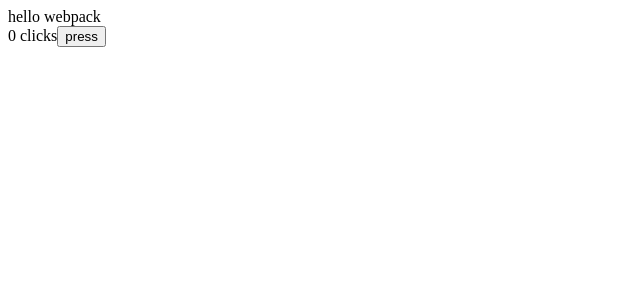
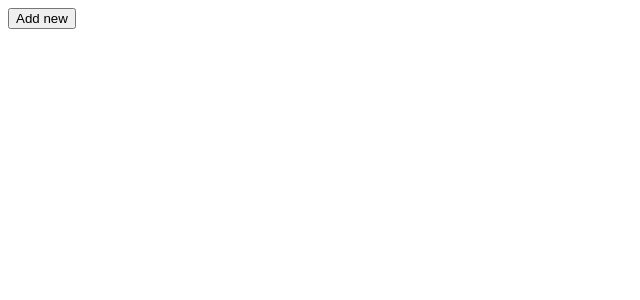
Before and after one commit to mtuomiko/packlister-frontend, a React app: page / in a window 1280 px wide. Shown: the top 300 px of the page, without its empty margins (0-640 px from the left). Built offline with nearby package versions, Linux system fonts and the light colour scheme.

Commit message:
Add Redux and initial attempt with form & state

```diff
--- a/src/App.tsx
+++ b/src/App.tsx
@@ -1,15 +1,10 @@
-import React, { useState } from 'react';
+import React from 'react';
+import ItemList from './components/ItemList';
 
 const App = () => {
-  const [counter, setCounter] = useState(0);
-
   return (
-    <div className="container">
-      <div>hello webpack</div>
-      {counter} clicks
-      <button onClick={() => setCounter(counter + 1)}>
-        press
-      </button>
+    <div className="rootContainer">
+      <ItemList />
     </div>
   );
 };
--- /dev/null
+++ b/src/components/ItemList.tsx
@@ -0,0 +1,48 @@
+import React, { ChangeEvent } from 'react';
+import { useAppDispatch, useAppSelector } from '../hooks';
+import { set, remove, itemsSelector } from '../slices/items';
+import { Item } from '../types';
+import { v4 as uuidv4 } from 'uuid';
+
+const ItemList = () => {
+  const items = useAppSelector(itemsSelector);
+  const dispatch = useAppDispatch();
+
+  const addNew = () => {
+    const newItem: Item = {
+      id: uuidv4(),
+      publicVisibility: false,
+    };
+
+    dispatch(set(newItem));
+  };
+
+  const modifyByValue = (event: ChangeEvent<HTMLInputElement>, item: Item, key: keyof Item) => {
+    const modifiedItem = { ...item, [key]: event.target.value };
+    dispatch(set(modifiedItem));
+  };
+
+  const modifyByChecked = (event: ChangeEvent<HTMLInputElement>, item: Item, key: keyof Item) => {
+    const modifiedItem = { ...item, [key]: event.target.checked };
+    dispatch(set(modifiedItem));
+  };
+
+  return (
+    <div>
+      {Object.entries(items).map(([id, item]) => (
+        <div key={id}>
+          <input name="name" type="text" value={item.name} onChange={(e) => modifyByValue(e, item, 'name')} />
+          <input name="description" type="text" value={item.description} onChange={(e) => modifyByValue(e, item, 'description')} />
+          <input name="weight" type="number" value={item.weight} onChange={(e) => modifyByValue(e, item, 'weight')} />
+          <input name="publicVisibility" type="checkbox" checked={item.publicVisibility} onChange={(e) => modifyByChecked(e, item, 'publicVisibility')} />
+          <button onClick={() => dispatch(remove(id))}>X</button>
+        </div>
+      ))}
+      <div>
+        <button onClick={() => addNew()}>Add new</button>
+      </div>
+    </div>
+  );
+};
+
+export default ItemList;
--- /dev/null
+++ b/src/hooks.ts
@@ -0,0 +1,5 @@
+import { TypedUseSelectorHook, useDispatch, useSelector } from 'react-redux';
+import type { RootState, AppDispatch } from './store';
+
+export const useAppDispatch: () => AppDispatch = useDispatch;
+export const useAppSelector: TypedUseSelectorHook<RootState> = useSelector;
--- a/src/index.tsx
+++ b/src/index.tsx
@@ -1,10 +1,14 @@
 import React from 'react';
 import ReactDOM from 'react-dom/client';
+import { Provider } from 'react-redux';
 import App from './App';
+import { store } from './store';
 
 const root = ReactDOM.createRoot(document.getElementById('root') as HTMLElement);
 root.render(
   <React.StrictMode>
-    <App />
+    <Provider store={store}>
+      <App />
+    </Provider>
   </React.StrictMode>
 );
--- /dev/null
+++ b/src/slices/items.ts
@@ -0,0 +1,32 @@
+import { createSlice, PayloadAction } from '@reduxjs/toolkit';
+import { RootState } from '../store';
+import { Item } from '../types';
+
+interface ItemsState {
+  [id: string]: Item
+}
+
+const initialState: ItemsState = {};
+
+export const itemsSlice = createSlice({
+  name: 'items',
+  initialState,
+  // automagically wrapped with immer so redux state modification is ok
+  // note: do not return AND modify state in same function
+  reducers: {
+    set: (state, action: PayloadAction<Item>) => {
+      state[action.payload.id] = action.payload;
+    },
+    remove: (state, action: PayloadAction<string>) => {
+      // should be fine, not using Map() instead of object due to possible issues with Redux
+      // eslint-disable-next-line @typescript-eslint/no-dynamic-delete
+      delete state[action.payload];
+    },
+  }
+});
+
+export const { set, remove } = itemsSlice.actions;
+
+export const itemsSelector = (state: RootState) => state.items;
+
+export default itemsSlice.reducer;
--- /dev/null
+++ b/src/store.ts
@@ -0,0 +1,11 @@
+import { configureStore } from '@reduxjs/toolkit';
+import itemsReducer from './slices/items';
+
+export const store = configureStore({
+  reducer: {
+    items: itemsReducer
+  }
+});
+
+export type RootState = ReturnType<typeof store.getState>;
+export type AppDispatch = typeof store.dispatch;
--- /dev/null
+++ b/src/types.ts
@@ -0,0 +1,7 @@
+export interface Item {
+  id: string
+  name?: string
+  description?: string
+  weight?: number
+  publicVisibility: boolean
+};
```
Also changed, not shown: package.json (+6 -1 lines), 1 other file (tests, documents, lock files or other folders).
